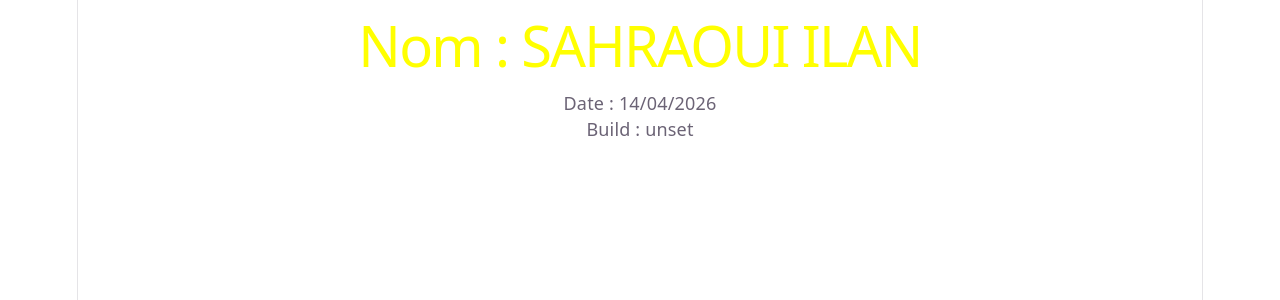
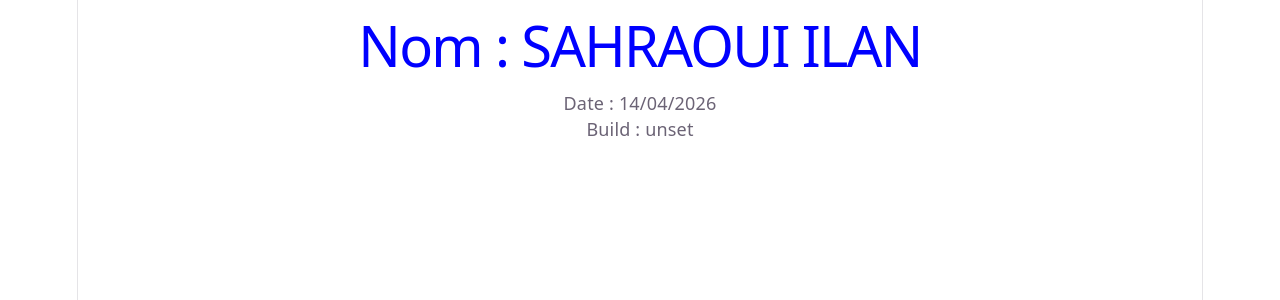
Before and after one commit to ilansah/tpfinal-cloud, a Vue app in the folder mon-app/: page / in a window 1280 px wide. Shown: the top 300 px of the page. Built offline with nearby package versions, Linux system fonts and the light colour scheme; no server answers.

Commit message:
titre en bleu

```diff
--- a/mon-app/src/App.vue
+++ b/mon-app/src/App.vue
@@ -13,6 +13,6 @@ const today = new Date().toLocaleDateString('fr-FR')
 <style>
 
 h1 {
-  color: yellow;
+  color: blue;
 }
 </style>
```
